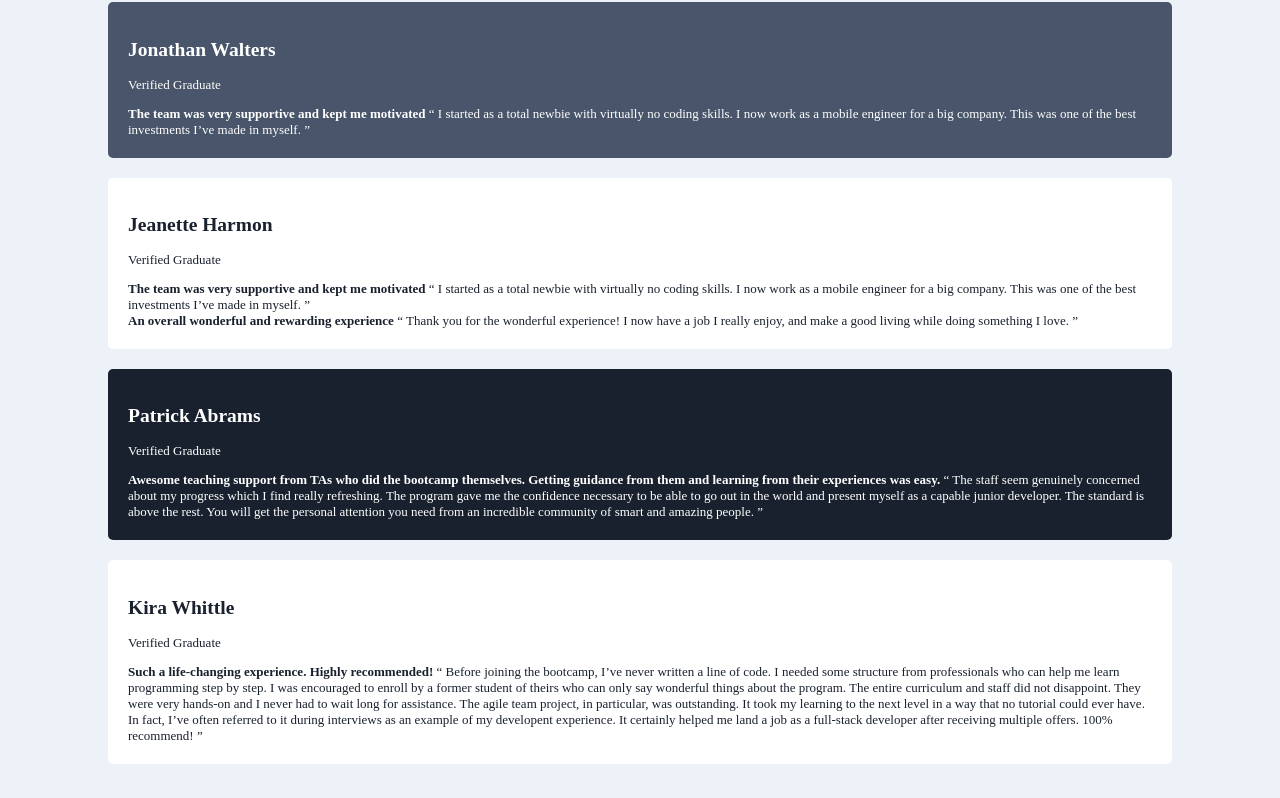
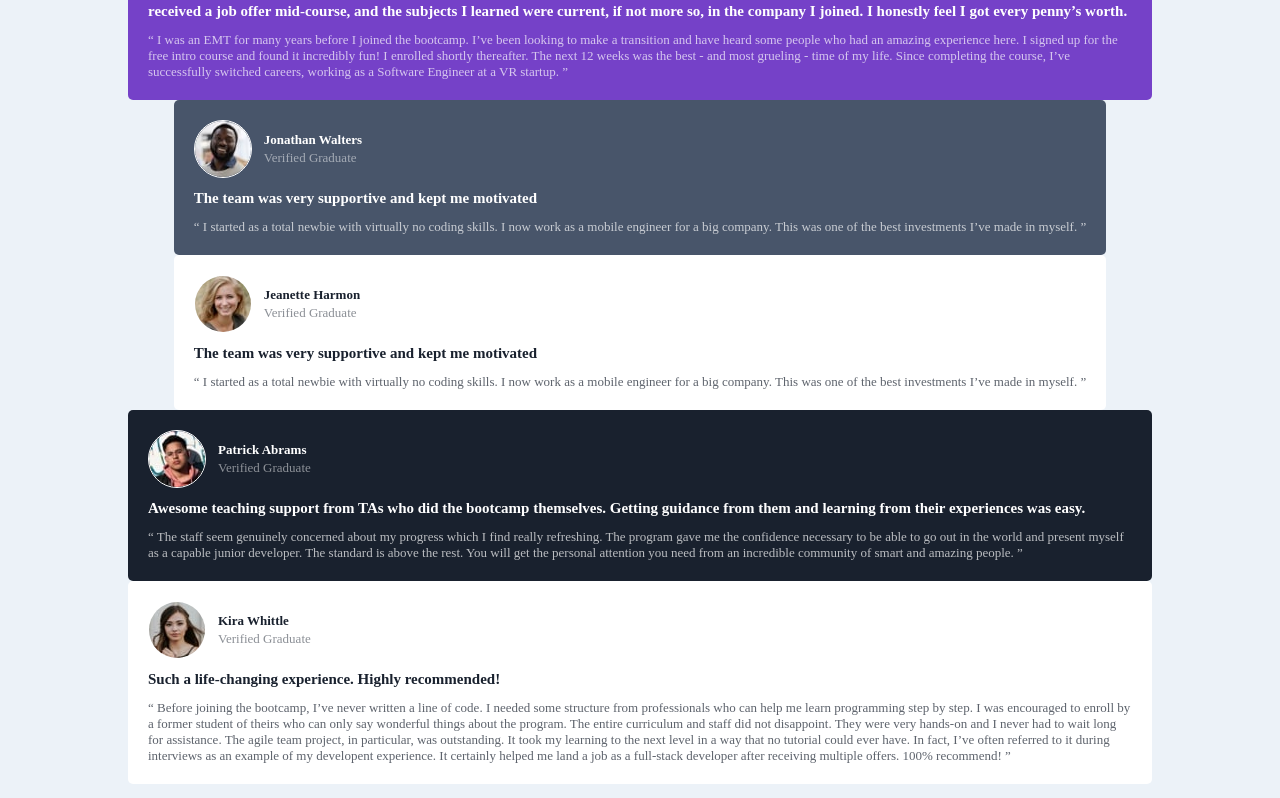
Before and after one commit to Tess-mltx/testimonials, a plain HTML site: page index.html in a window 1280 px wide. Shown: the part 215-1013 px from the top of the page. Before the commit the page ends 989 px from the top, so only its background shows below. Drawn offline with Linux system fonts and the light colour scheme.

Commit message:
Version moibile; version desktop

```diff
--- a/assets/scss/_desktop.scss
+++ b/assets/scss/_desktop.scss
@@ -3,9 +3,33 @@
 
 .container{
     display: grid;
+    align-items: stretch;
     grid-template-columns: repeat(4,1fr);
-    grid-template-columns: repeat(2,1fr);
-    align-items: center;
-    justify-items: center;
-    column-gap: 10px;
+    grid-template-rows: repeat(2,1fr);
+    justify-items: stretch;
+    width: 100%;
+    height: 100%;
+    row-gap: 10px;
 }
+
+
+.card-top-left {
+    grid-column: 1 / 3 ;
+    grid-row: 1;
+}
+.card-top-right {
+    grid-column: 3 / 4;
+    grid-row: 1;
+}
+.card-bottom-left {
+    grid-column: 1 / 2;
+    grid-row: 2;
+}
+.card-bottom-right {
+    grid-column: 2 / 4;
+    grid-row: 2;
+}
+.card-asside {
+    grid-column: 4 / 5;
+    grid-row: 1 / 3;
+}
--- a/assets/scss/_mixins.scss
+++ b/assets/scss/_mixins.scss
@@ -7,10 +7,8 @@
 }
 @mixin style-card($background-color) {
     position: relative;
-    width: 100%;
     background-color: $background-color;
     border-radius: 5px;
-    margin: 10px;
     padding: 20px;
     @if $background-color == $accent-color or $background-color == $pimary-gray-blue or $background-color == $primary-dark-blue {
         color: $primary-white;
@@ -18,7 +16,8 @@
     @else{
         color: $primary-dark-blue;
     }
-    &h2{
-        margin-top: 0px;
-    }
 }
+// mixin testimonial-grid-display ($grid-column , $grid-row){
+//     grid-column: $grid-column;
+//     grid-row: $grid-row;
+// }
--- a/assets/scss/_tokkens.scss
+++ b/assets/scss/_tokkens.scss
@@ -7,6 +7,7 @@ $primary-white: hsl(0, 0%, 100%);
 $neutral-light-gray: hsl(0, 0%, 81%);
 $neutral-light-gray-blue: hsl(210, 46%, 95%);
 
-$font-size-body: 13px;
+$font-size-body-small: 13px;
+$font-size-body-medium: 15px;
 $font-weight-general: 500;
 $font-weight-bold: 600;
--- a/assets/scss/style.scss
+++ b/assets/scss/style.scss
@@ -9,10 +9,41 @@
 
 
 body{
-    font-size: $font-size-body;
+    font-size: $font-size-body-small;
     width: 80%;
     margin: auto;
+    padding: 10% 0 10% 0;
     background-color: $neutral-light-gray-blue;
+}
+.testimonial-header{
+    display: flex;
+    width: 100%;
+    align-items: center;
+    .testimonial-author-picture {
+        border-radius: 50%;
+        border: 1px solid $primary-white;
+        height: fit-content;
+    }
+}
+.testimonial-author {
+    margin: 10px;
+    & .testimonial-author-name, p {
+        margin: 2px;
+        font-size: $font-size-body-small;
+    }
+    & p {
+        opacity: 50%;
+    }
+}
+
+.strong-quote{
+    font-size: $font-size-body-medium;
+    display: block;
+    margin: 12px 0px 12px 0px;
+    font-weight: $font-weight-bold;
+}
+.testimonial-quote {
+    opacity: 70%;
 }
 
 
--- a/index.html
+++ b/index.html
@@ -11,7 +11,8 @@
 <body>
   <main class="container">
     <article class="testimonial-cards card-top-left">
-      <header>
+      <header class="testimonial-header">
+        <img class="testimonial-author-picture" src="assets/images/image-daniel.jpg" alt="author picture">
         <hgroup class="testimonial-author">
           <h2 class="testimonial-author-name">
             Daniel Clifford
@@ -22,7 +23,7 @@
         </hgroup>
       </header>
       <main class="testimonial-main">
-        <strong class="testimonial-strong-quote">
+        <strong class="strong-quote">
           received a job offer mid-course, and the subjects I learned were current, if not more so,
           in the company I joined. I honestly feel I got every penny’s worth.
         </strong>
@@ -36,7 +37,8 @@
       </main>
     </article>
     <article class="testimonial-cards card-top-right">
-      <header>
+      <header class="testimonial-header">
+        <img class="testimonial-author-picture" src="assets/images/image-jonathan.jpg" alt="author picture">
         <hgroup class="testimonial-author">
           <h2 class="testimonial-author-name">
             Jonathan Walters
@@ -57,7 +59,8 @@
       </main>
     </article>
     <article class="testimonial-cards card-bottom-left">
-      <header>
+      <header class="testimonial-header">
+        <img class="testimonial-author-picture" src="assets/images/image-jeanette.jpg" alt="author picture">
         <hgroup class="testimonial-author">
           <h2 class="testimonial-author-name">
             Jeanette Harmon
@@ -75,18 +78,11 @@
           I started as a total newbie with virtually no coding skills. I now work as a mobile engineer
           for a big company. This was one of the best investments I’ve made in myself.
         </q>
-      <main class="testimonial-main">
-        <strong class="strong-quote">
-          An overall wonderful and rewarding experience
-        </strong>
-        <q class="testimonial-quote">
-          Thank you for the wonderful experience! I now have a job I really enjoy, and make a good living
-      while doing something I love.
-        </q>
       </main>
     </article>
     <article class="testimonial-cards card-bottom-right">
-      <header>
+      <header class="testimonial-header">
+        <img class="testimonial-author-picture" src="assets/images/image-patrick.jpg" alt="author picture">
         <hgroup class="testimonial-author">
           <h2 class="testimonial-author-name">
             Patrick Abrams
@@ -110,7 +106,8 @@
       </main>
     </article>
     <article class="testimonial-cards card-asside">
-      <header>
+      <header class="testimonial-header">
+        <img class="testimonial-author-picture" src="assets/images/image-kira.jpg" alt="author picture">
         <hgroup class="testimonial-author">
           <h2 class="testimonial-author-name">
             Kira Whittle
```
Also changed, not shown: assets/scss/desktop.css, assets/scss/style.css, 2 other files.
